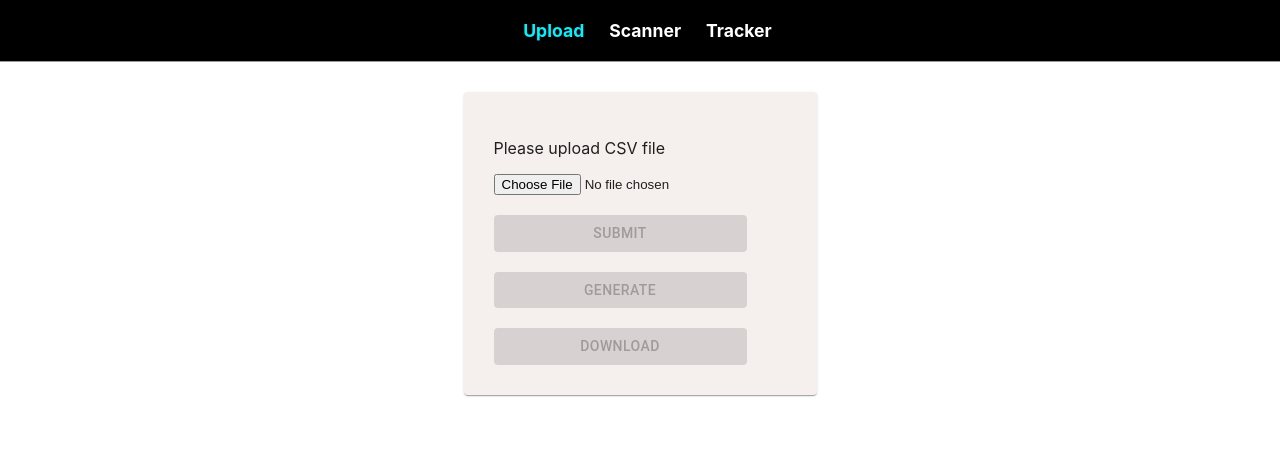
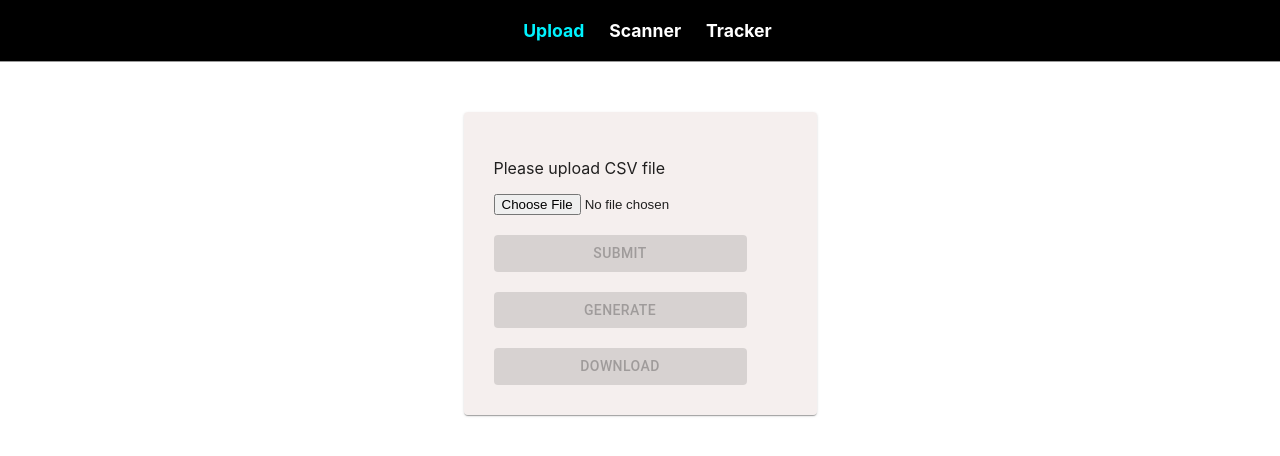
Before and after one commit to hinsjain/code-scanner, a React (Create React App) app: page / in a window 1280 px wide. Shown: the top 456 px of the page. Built offline with nearby package versions, Linux system fonts and the light colour scheme.

Commit message:
Update App.css

```diff
--- a/src/App.css
+++ b/src/App.css
@@ -2,10 +2,12 @@
   margin: 0;
   display: flex;
   flex-direction: column;
+  height: 100vh;
 }
 
 .content {
   padding: 30px;
   margin: auto;
   display: flex;
+  margin-top: 20px;
 }
```
